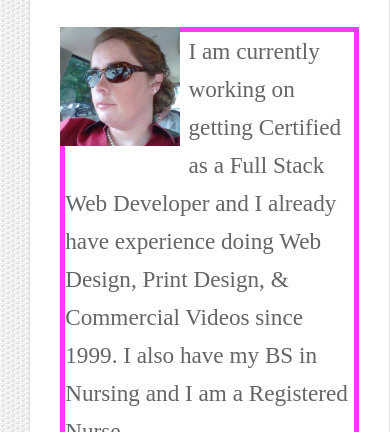
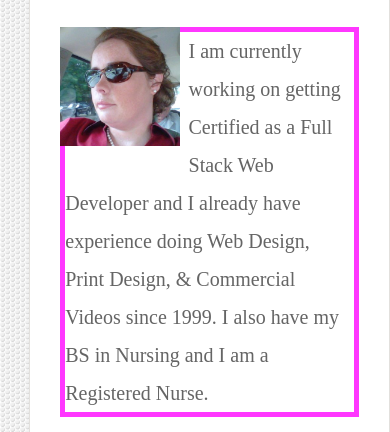
Before and after one commit to honestgraphics/Responsive-Portfolio, a plain HTML site: page index.html in a window 390 px wide. Shown: the part 653-1085 px from the top of the page. Drawn offline with Linux system fonts and the light colour scheme; files whose address does not match are found by name; a web font is replaced by a local one.

Commit message:
changes3

```diff
--- a/assets/css/style.css
+++ b/assets/css/style.css
@@ -8,21 +8,18 @@ body {
 }
 
 /* HEADER AREA */
-
 .headerWrapper {
     font-family: 'Arial', 'Helvetica Neue', Helvetica, sans-serif;
     border-top: 2px solid #d0cdc7;
     border-bottom: 2px solid #d0cdc7;
     background-color: #fff;
 }
-
 .headerContainer {
     display: flex;
     justify-content: space-between;
     width: 85%;
     margin: 0 auto;
 }
-
 .nameContainer {
     padding-top: 40px;
     padding-bottom: 40px;
@@ -30,21 +27,18 @@ body {
     color: white;
     display: inline-block;
 }
-
 .Jeannie {
     font-size: 40px;
     padding-left: 40px;
     font-family: 'Homemade Apple', cursive;
     display: inline-block;
 }
-
 .Rose {
     font-size: 50px;
     font-family: 'Francois One', sans-serif;
     display: inline-block;
     padding-right: 40px;
 }
-
 .pageLink {
     padding-top: 50px;
     padding-bottom: 25px;
@@ -64,7 +58,6 @@ body {
     font-family: 'Francois One', sans-serif;
     text-decoration: none;
 }
-
 .link2 {
     border-right: 2px solid #e2e0dd;
     padding-right: 20px;
@@ -72,7 +65,6 @@ body {
     font-family: 'Francois One', sans-serif;
     text-decoration: none;
 }
-
 .link3 {
     padding-left: 20px;
     font-family: 'Francois One', sans-serif;
@@ -80,23 +72,16 @@ body {
 }
 
 /* \/\/\/\/\/\/\/\/\/\/\/\/\/\/\/\/\/\/\/\/\/\/\/\/ *\
-
-
 /* MAIN CONTENT AREA */
-
 .bodyContainer {
     width: 85%;
     margin: 0 auto;
 }
-
 .content {
-
     display: flex;
     flex-flow: row;
     justify-content: space-between;
-
 }
-
 .aboutmeWrapper {
     width: 65%;
     background-color: #fff;
@@ -107,7 +92,6 @@ body {
     margin-bottom: 25px;
     border: 1px solid #e2e0dd;
 }
-
 .aboutMe {
     border-bottom: 3px solid #eeedeb;
     margin-top: 30px;
@@ -124,7 +108,6 @@ img.portrait {
     margin-right: 3%;
     margin-bottom: 1.5%;
 }
-
 .indexText {
     font-size: 1.45rem;
     line-height: 38px;
@@ -140,7 +123,6 @@ ul {
     line-height: 37px;
     font-size: 1.45rem;
 }
-
 .connectwithmeWrapper {
     background-color: #fff;
     margin-top: 25px;
@@ -152,7 +134,6 @@ ul {
     padding-bottom: 30px;
     border: 1px solid #e2e0dd;
 }
-
 .connectwithMe {
     font-size: 24px;
     font-style: bold;
@@ -162,37 +143,27 @@ ul {
     color: #11ab9f;
     font-family: 'Francois One', sans-serif;
 }
-
-/* .socialContainer {
-    width: 100%;
-    } */
-
 .imageLink {
     display: flex;
     flex-direction: row-reverse;
     justify-content: space-between;
     text-align: center;
 }
-
 .social1 {
     display: flex;
     justify-content: space-between;
 }
-
 .social2 {
     display: flex;
     justify-content: space-between;
 }
-
 .social3 {
     display: flex;
     justify-content: space-between;
 }
 
 /* \/\/\/\/\/\/\/\/\/\/\/\/\/\/\/\/\/\/\/\/\/\/\/\/ *\
-
 /* FOOTER AREA */
-
 footer {
     width: 100%;
     background-color: #666666;
@@ -207,19 +178,15 @@ footer {
 }
 
 /* \/\/\/\/\/\/\/\/\/\/\/\/\/\/\/\/\/\/\/\/\/\/\/\/ *\
-
 /* Portfolio Page */
-
 .portfolioContainer {
     flex-flow: row wrap;
     width: 100%;
     box-sizing: border-box;
 }
-
 .portfolio1 img, portfolio2 img, portfolio3 img, portfolio4 img, portfolio5 img {
     width: 100% !important;
 }
-
 .portfolioRow1 {
     display: flex;
     justify-content: space-between;
@@ -227,7 +194,6 @@ footer {
     text-align: center;
     box-sizing: border-box;
 }
-
 .portfolioRow2 {
     display: flex;
     justify-content: space-between;
@@ -235,14 +201,11 @@ footer {
     text-align: center;
     box-sizing: border-box;
 }
-
 .portfolioRow3 {
     display: flex;
     justify-content: flex-start;
     box-sizing: border-box;
 }
-
-
 .portfolio1 {
     position: relative;
     box-sizing: border-box;
@@ -250,7 +213,6 @@ footer {
     height: auto;
     overflow: hidden;
 }
-
 .portfolio2 {
     position: relative;
     box-sizing: border-box;
@@ -258,7 +220,6 @@ footer {
     height: auto;
     overflow: hidden;
 }
-
 .portfolio3 {
     position: relative;
     box-sizing: border-box;
@@ -267,7 +228,6 @@ footer {
     overflow: hidden;
     margin-top: 25px;
 }
-
 .portfolio4 {
     position: relative;
     box-sizing: border-box;
@@ -276,7 +236,6 @@ footer {
     overflow: hidden;
     margin-top: 25px;
 }
-
 .portfolio5 {
     position: relative;
     box-sizing: border-box;
@@ -287,13 +246,11 @@ footer {
     margin-bottom: 15px;
     flex-direction: row-reverse;
 }
-
 img {
     height: auto;
     width: 100%;
     display: block;
 }
-
 a.picture {
     position: absolute;
     top: 67%;
@@ -308,30 +265,12 @@ a.picture {
     text-decoration: none;
     font-size: 24px;
 }
-/* ul {
-    list-style-type: circle;
-    margin: 0;
-    padding: 0;
-    text-align: right;
-}
-li {
-    display: inline-block;
-}
-li:a {
-    display: block;
-    float: left;
-    padding: 10px 10px;
-    text-decoration: none;
-} */
 
 /* \/\/\/\/\/\/\/\/\/\/\/\/\/\/\/\/\/\/\/\/\/\/\/\/ *\
-
 /* Contact Page */
-
 .formContainer {
     margin-bottom: 30px;
 }
-
 .contactTitle {
     border-bottom: 3px solid #eeedeb;
     margin-top: 30px;
@@ -342,13 +281,11 @@ li:a {
     color: #11ab9f;
     font-family: 'Francois One', sans-serif;
 }
-
 .form {
     font-family: 'Francois One',sans-serif;
     color: #a1a6ac;
     margin-top: 25px;
 }
-
 input[type=text], select, textarea {
     width: 100%;
     resize: vertical;
@@ -358,15 +295,11 @@ input[type=text], select, textarea {
     margin-top: 6px;
     margin-bottom: 16px;
 }
-
 ::placeholder {
     color: #a1a6ac;
     opacity: 1;
     font-family: 'Segoe UI', Tahoma, Geneva, Verdana, sans-serif
 }
-
-
-
 input[type=submit] {
     background-color: #56aaa4;
     color: white;
@@ -376,7 +309,6 @@ input[type=submit] {
     cursor: pointer;
     font-family: 'Francois One', sans-serif;
 }
-
 input[type=submit]:hover {
     background-color: #3d7a76;
 }
@@ -394,10 +326,12 @@ input[type=submit]:hover {
 
 
 
-
 /* \/\/\/\/\/\/\/\/\/\/\/\/\/\/\/\/\/\/\/\/\/\/\/\/ *\
 /* \/\/\/\/\/\/\/\/\/\/\/\/\/\/\/\/\/\/\/\/\/\/\/\/ *\
 /* MEDIA QUERIES */
+
+
+
 
 
 @media screen and (max-width: 1500px) {
@@ -433,7 +367,7 @@ input[type=submit]:hover {
 
 /* find 1500 */
     .indexText {
-        font-size: 1.45rem;
+        font-size: 1.40rem;
         line-height: 38px;
         margin-bottom: 18px;
     }
@@ -499,7 +433,7 @@ input[type=submit]:hover {
 
 /* find 1200 */
     .indexText {
-        font-size: 1.45rem;
+        font-size: 1.35rem;
         line-height: 38px;
         margin-bottom: 18px;
     }
@@ -603,7 +537,7 @@ input[type=submit]:hover {
 
 /* find 990 */
     .indexText {
-        font-size: 1.45rem;
+        font-size: 1.30rem;
         line-height: 38px;
         margin-bottom: 18px;
     }
@@ -642,7 +576,7 @@ input[type=submit]:hover {
     }
 /* find 776 */
     .indexText {
-        font-size: 1.45rem;
+        font-size: 1.25rem;
         line-height: 38px;
         margin-bottom: 18px;
     }
```
